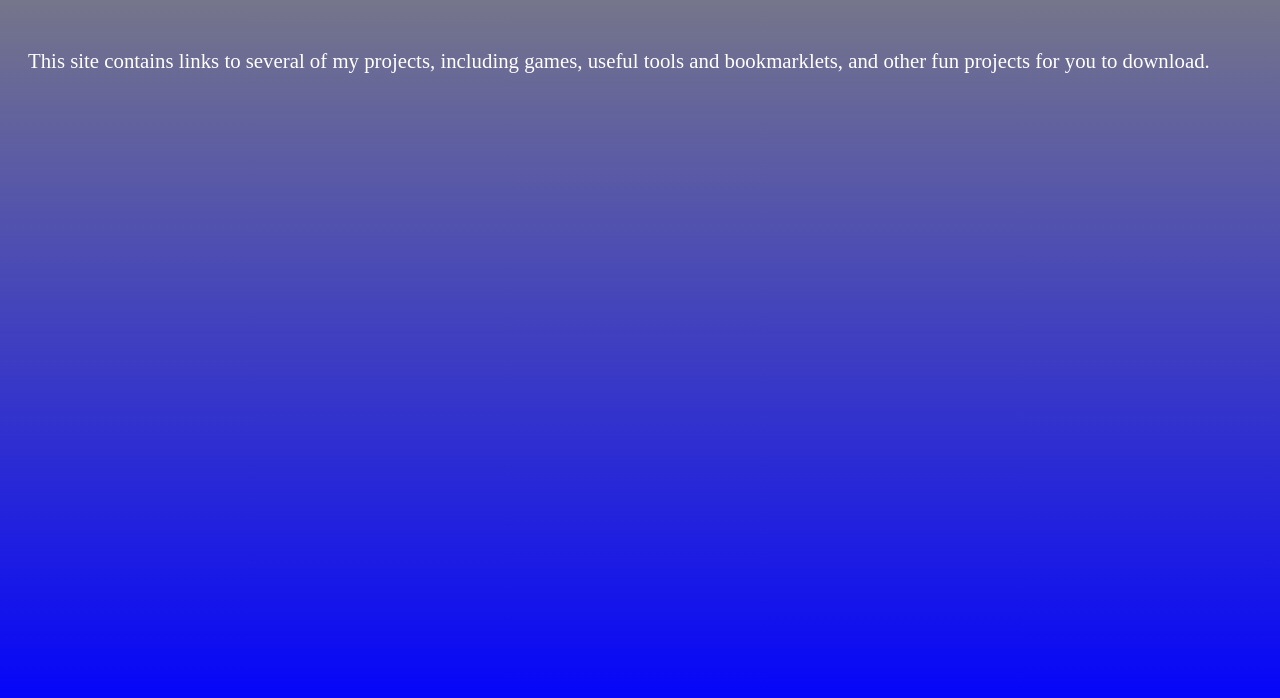
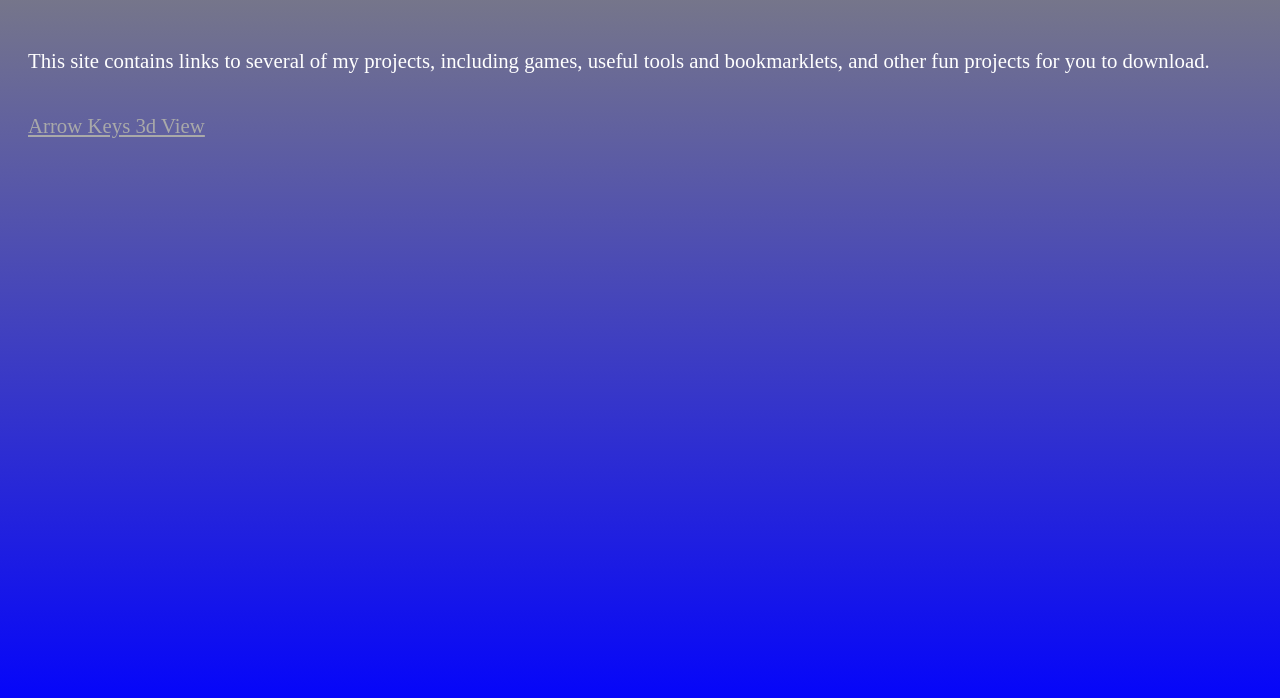
Before and after one commit to hi7373/grayblue, a plain HTML site: page index.html in a window 1280 px wide. Shown: the part 66-764 px from the top of the page. Drawn offline with Linux system fonts and the light colour scheme.

Commit message:
Update index.html

```diff
--- a/index.html
+++ b/index.html
@@ -1,7 +1,7 @@
 <body style = "background-image:linear-gradient(gray, blue);">
   <h1 class = "heading">Welcome to Gray Blue</h1>
   <p class = "paragraph">This site contains links to several of my projects, including games, useful tools and bookmarklets, and other fun projects for you to download.</p>
-
+  <a class = "link" href = 'javascript:var y = 0;var x = 0;window.document.addEventListener("keydown", function(press){ if(press.key == "ArrowDown"){  x += 7;  document.body.style = "transform: rotateY("+y+"deg) rotateX("+x+"deg);"; }; if(press.key == "ArrowUp"){  x -= 7;  document.body.style = "transform: rotateY("+y+"deg) rotateX("+x+"deg);"; }; if(press.key == "ArrowLeft"){  y -= 7;  document.body.style = "transform: rotateY("+y+"deg) rotateX("+x+"deg);"; }; if(press.key == "ArrowRight"){  y += 7;  document.body.style = "transform: rotateY("+y+"deg) rotateX("+x+"deg);"; };});'>Arrow Keys 3d View</a>
 </body>
 <style>
   .heading{
```
